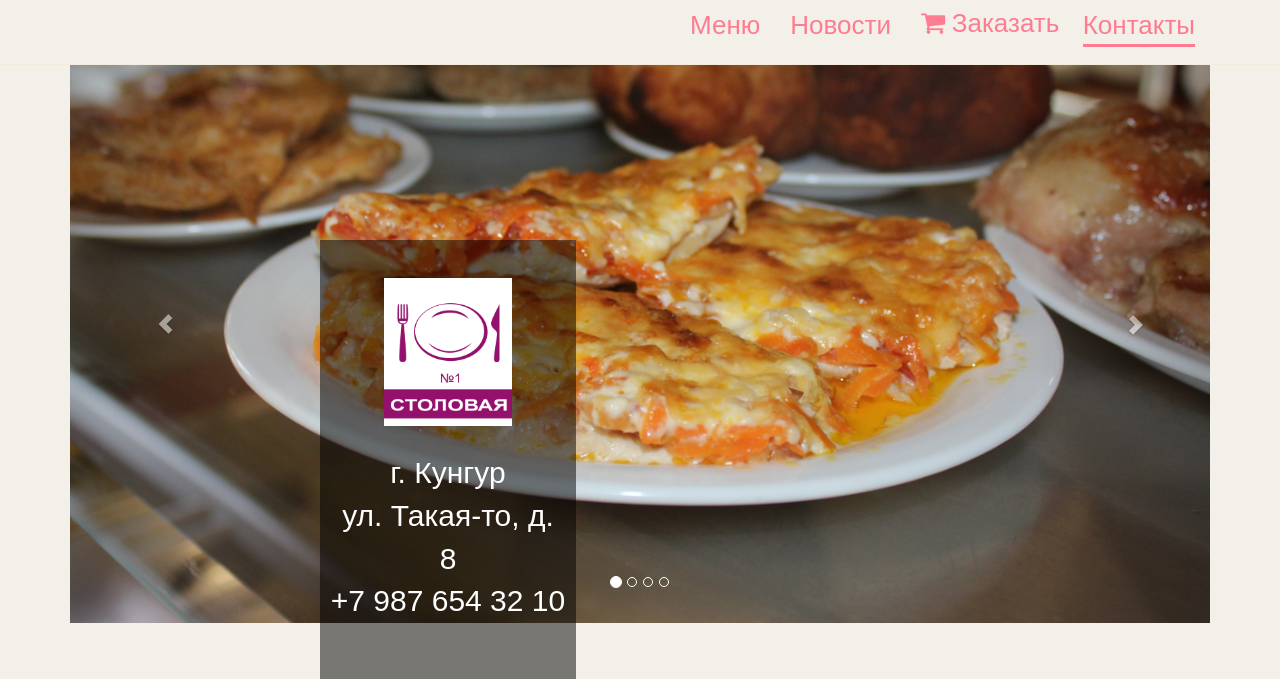
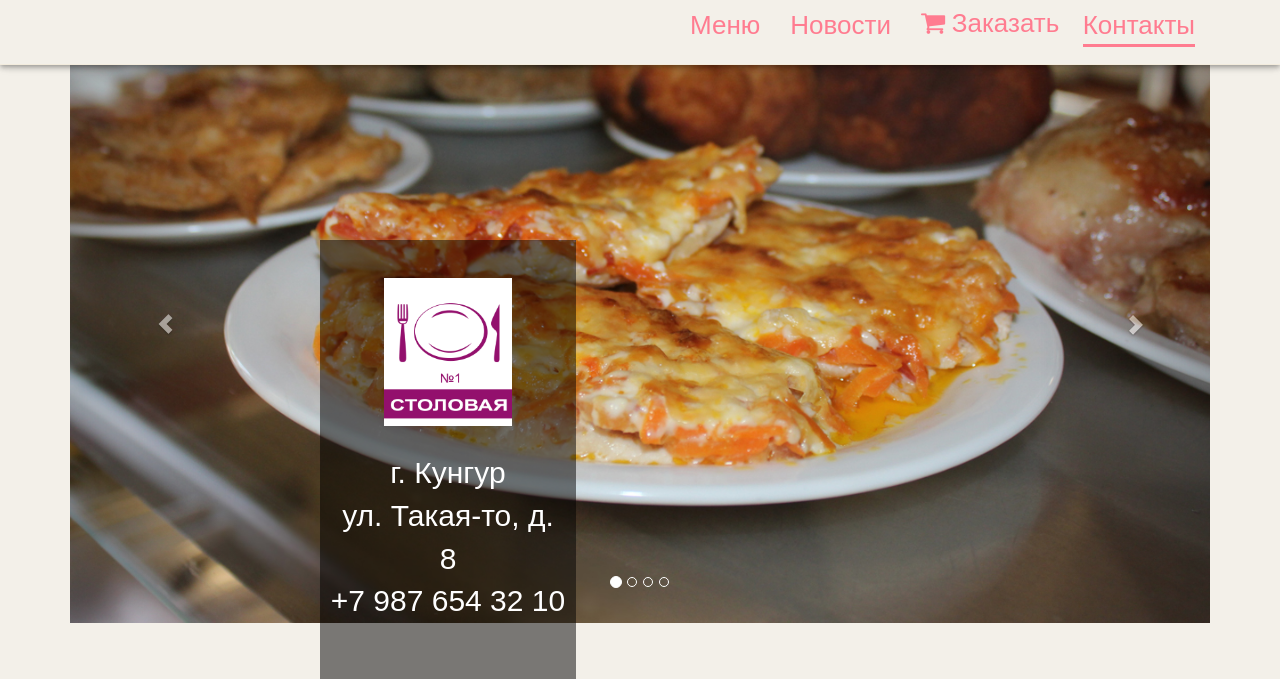
Before and after one commit to che4web/canteen, a Django app: page / in a window 1280 px wide. Shown: the top 679 px of the page. Run offline with Django 3.2, Linux system fonts and the light colour scheme; data comes from the database, SQL or seed files in the repository; some libraries are stand-ins or nearby versions.

Commit message:
Update index.html

```diff
--- a/app/templates/app/index.html
+++ b/app/templates/app/index.html
@@ -4,7 +4,7 @@
 
 {% load staticfiles %}
 
-<div class="navbar navbar-fixed-top main-navbar" id="main-navbar">
+<div class="navbar navbar-fixed-top main-navbar mdl-shadow--4dp" id="main-navbar">
     <div class="container">
         <div class="navbar-header">
             <button type="button" class="navbar-toggle" data-toggle="collapse" data-target=".navbar-collapse">
@@ -80,7 +80,7 @@
             Мы всегда рада гостям, и ищем новых друзей. Предлагаем проведение и организацию праздников. Ждем вас в наши рабочие часы.
         </div>
     </section>
-    <section class="our-menu-section hidden_block" id="OurMenu">
+    <section class="our-menu-section hidden_block mdl-shadow--4dp" id="OurMenu">
         <h2><span>Наше меню</span></h2>
         <div class="row our-menu-section-text">
             <div class="col-md-6">
@@ -132,7 +132,7 @@
             <a class="btn" href="{% url 'news-list' %}">ВСЕ НОВОСТИ</a>
         </div>
 </section>
-    <section class="order-section hidden_block" id="Order">
+    <section class="order-section hidden_block  mdl-shadow--4dp" id="Order">
         <h2><span>Сделать заказ праздника</span></h2>
         <div>
                 <form class="form-horizontal form-order" role="form">
```
